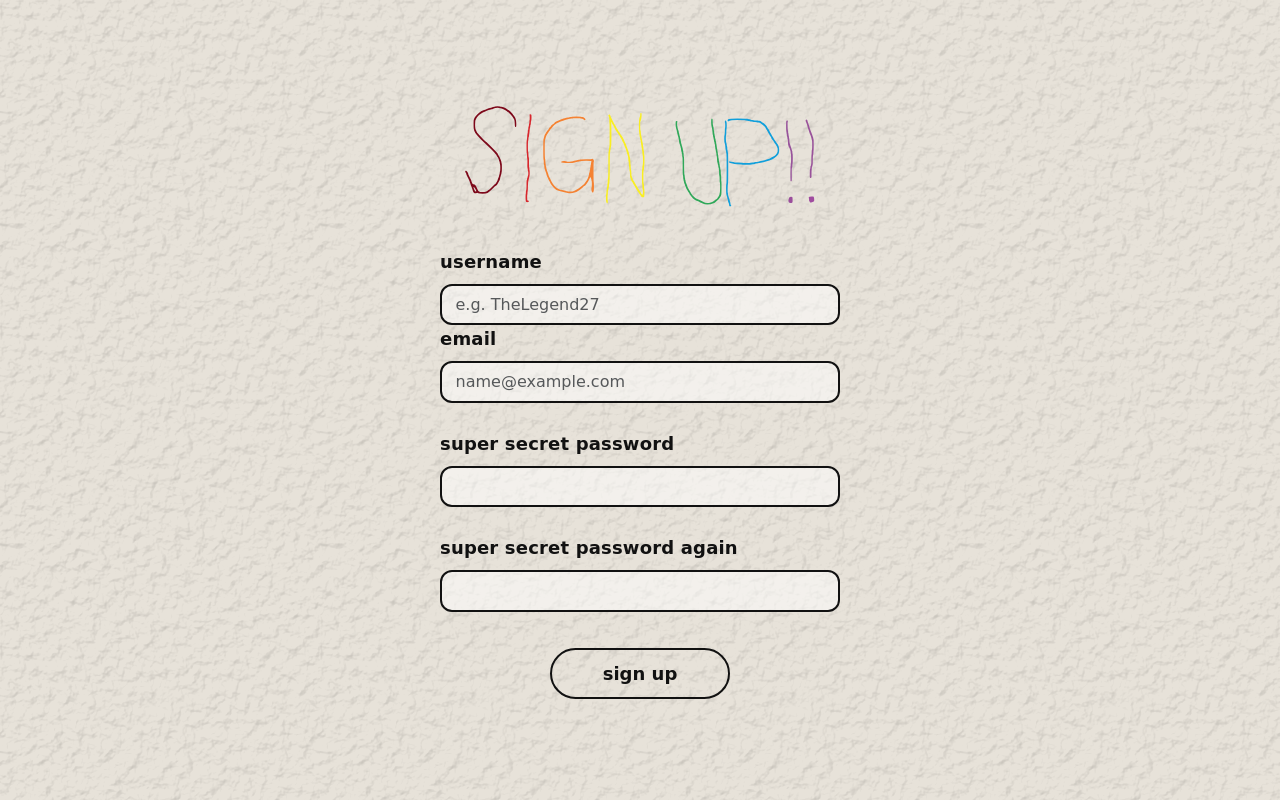
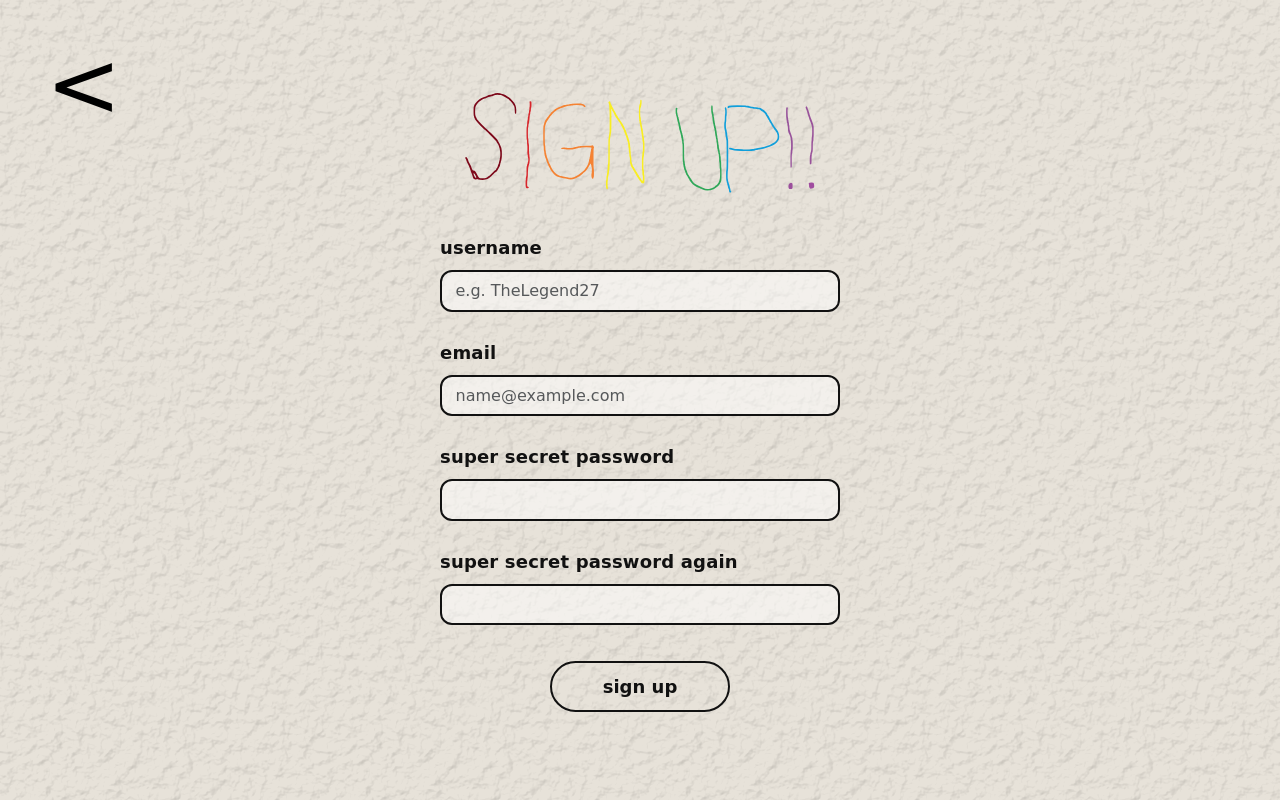
Before and after one commit to takhdeer/coloringLook, a React (Vite) app: page /signup in a window 1280 px wide. Built offline with nearby package versions, Linux system fonts and the light colour scheme.

Commit message:
signup fix + back button

```diff
--- a/src/pages/Login.jsx
+++ b/src/pages/Login.jsx
@@ -1,9 +1,19 @@
 import "./Login.css";
 import loginTitle from "../assets/login.svg";
+import { useNavigate } from 'react-router';
 
 function Login() {
+  const navigate = useNavigate();
+  const handleLanding = () => navigate('/landing');
   return (
+
+    <div>
+
+
     <div className="login-page">
+      <button className="back-btn" onClick={handleLanding}>
+        {"<"}
+      </button>
 
       <div className="login-card">
 
@@ -27,6 +37,7 @@ function Login() {
 
       </div>
     </div>
+    </div>
   );
 }
 
--- a/src/pages/Signup.css
+++ b/src/pages/Signup.css
@@ -50,7 +50,8 @@
 }
 
 .email-form,
-.password-form {
+.password-form,
+.username-form {
   padding-bottom: 1.5rem;
 }
 
@@ -81,3 +82,17 @@
 .signup-btn:active {
   transform: scale(0.98);
 }
+
+.back-btn {
+  position: absolute;
+  top: 16px;
+  left: 40px;
+  font-size: 5rem;
+  background: none;
+  border: none;
+}
+
+.back-btn:hover {
+  background: fixed;
+  transform: scale(1.1);
+}
--- a/src/pages/Signup.jsx
+++ b/src/pages/Signup.jsx
@@ -1,10 +1,19 @@
 import "./Signup.css";
 import signUpTitle from "../assets/sign-up.svg";
+import { useNavigate } from 'react-router';
+
 
 function Signup() {
+  const navigate = useNavigate();
+  const handleLanding = () => navigate('/landing');
+
   return (
+    <div>
+
     <div className="signup-page">
-
+      <button className="back-btn" onClick={handleLanding}>
+        {"<"}
+      </button>
       <div className="signup-card">
 
       <h1 className="signup-header">
@@ -37,6 +46,7 @@ function Signup() {
 
       </div>
     </div>
+    </div>
   );
 }
 
```
